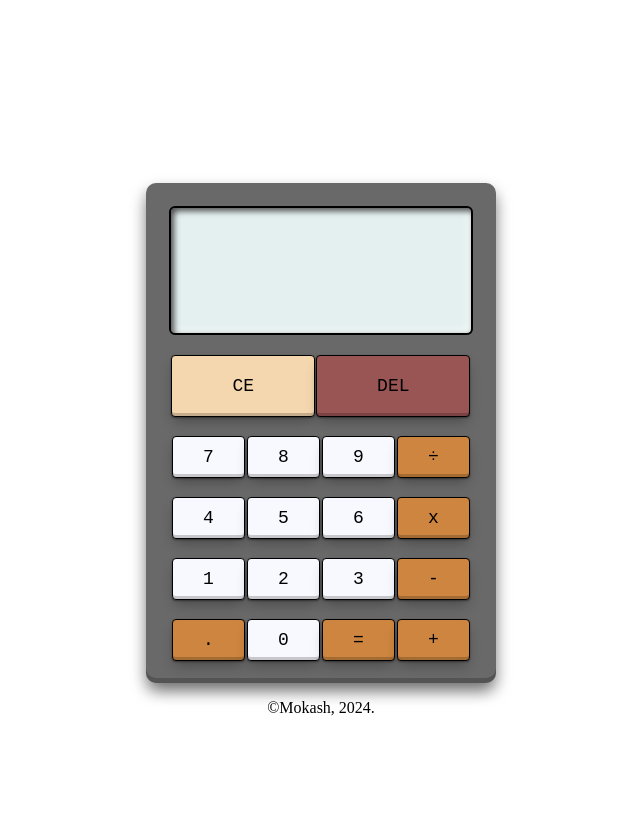
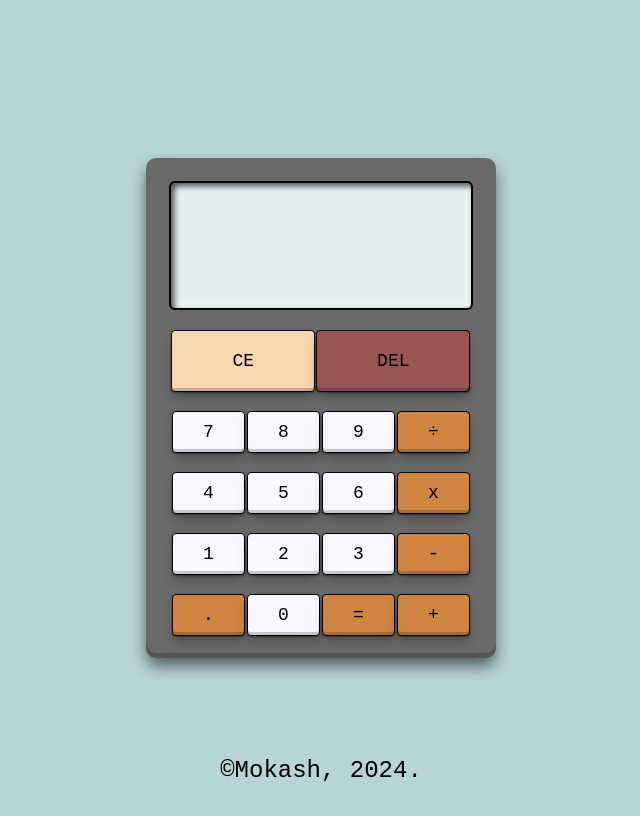
Before and after one commit to Mo-Kash/Calculator, a plain HTML site: page index.html in a window 1280 px wide. Shown: the whole page, without its empty margins (319-959 px from the left). Drawn offline with Linux system fonts and the light colour scheme.

Commit message:
Update style.css

```diff
--- a/style.css
+++ b/style.css
@@ -4,6 +4,7 @@
     flex-direction: column;
     align-items: center;
     justify-content: center;
+    background-color: rgb(185, 212, 212);
 }
 
 .calcbody{
@@ -12,7 +13,7 @@
     height: 500px;
     width: 350px;
     border: none;
-    margin-top: 175px;
+    margin-top: 150px;
     border-radius:10px;
     background-color: dimgray;
 
@@ -106,3 +107,12 @@ input:hover{
 #delete:hover{
     background-color: rgb(109, 53, 53);
 }
+
+.footer{
+    display: flex;
+    justify-content: center;
+    align-items: center;
+    margin-top: 75px;
+    font-size: 24px;
+    font-family: monospace;
+}
```
